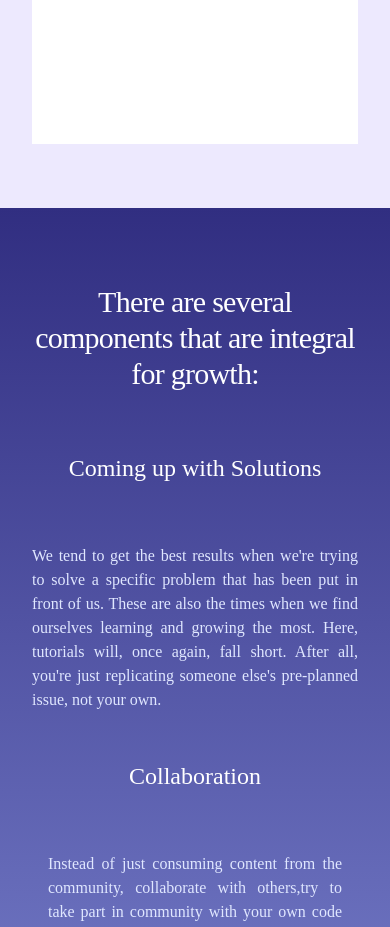
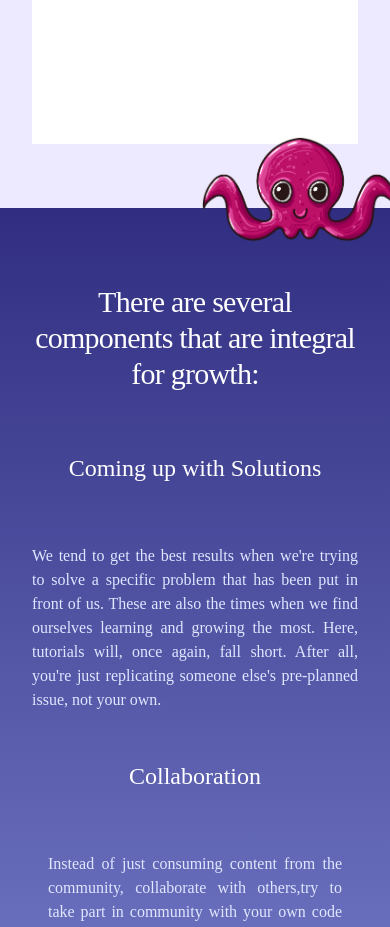
Before and after one commit to nikolap994/evil_bees, a Next.js app: page / in a window 390 px wide. Shown: the part 1340-2267 px from the top of the page. Built offline with nearby package versions, Linux system fonts and the light colour scheme.

Commit message:
Add Moving Octopus animation to Growth component

```diff
--- a/components/cta/growth.js
+++ b/components/cta/growth.js
@@ -1,6 +1,13 @@
+import Image from "next/image";
+import Octopus from "../../public/images/117.png";
+
 export default function Growth() {
 	return (
-		<section className="bg-gradient-to-b from-indigo-900 to-indigo-300 text-white py-16 md:py-24 lg:py-32 px-8 lg:px-12">
+		<section className="relative bg-gradient-to-b from-indigo-900 to-indigo-300 text-white py-16 md:py-24 lg:py-32 px-8 lg:px-12">
+			<Image
+				className="absolute top-0 lg:-top-[70px] left-0 md:left-0 w-[200px] translate-x-full -translate-y-[73px] lg:animate-transform-translate-full"
+				src={Octopus}
+			/>
 			<div className="max-w-7xl mx-auto md:p-8 lg:p-0">
 				<h3 className="font-display text-3xl md:text-4xl tracking-tight text-center mt-3 mb-12">
 					There are several components that are integral for growth:
--- a/tailwind.config.js
+++ b/tailwind.config.js
@@ -14,9 +14,20 @@ module.exports = {
 				"catamaran-bold": ["Noto-Bold"],
 			},
 			colors: {
-				'black-opacity': 'rgba(0, 0, 0, 0.54)',
-				'zinc-800-opacity': 'rgba(39, 39, 42, 0.54)',
-			}
+				"black-opacity": "rgba(0, 0, 0, 0.54)",
+				"zinc-800-opacity": "rgba(39, 39, 42, 0.54)",
+			},
+			animation: {
+				"transform-translate-full":
+					"transform-translate-full ease-out 6s infinite",
+			},
+			keyframes: {
+				"transform-translate-full": {
+					"0%": { transform: "translateX(0px)" },
+					"50%": { transform: "translateX(100vw)" },
+					"100%": { transform: "translateX(0px)" },
+				},
+			},
 		},
 	},
 	plugins: [],
```
Also changed, not shown: public/images/117.png (added).
